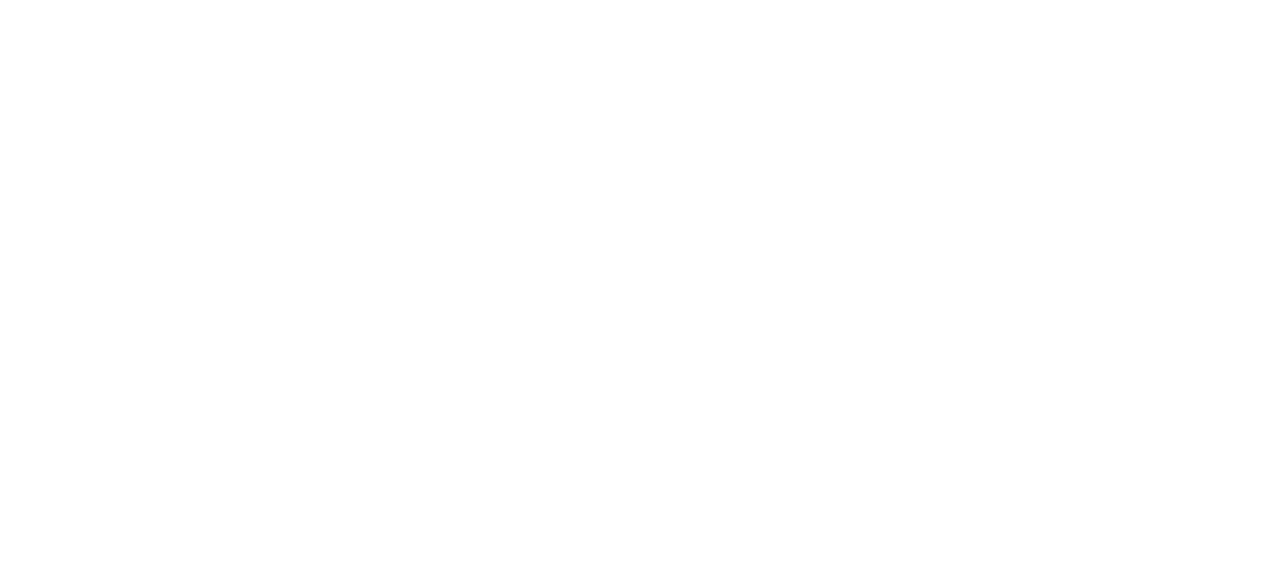
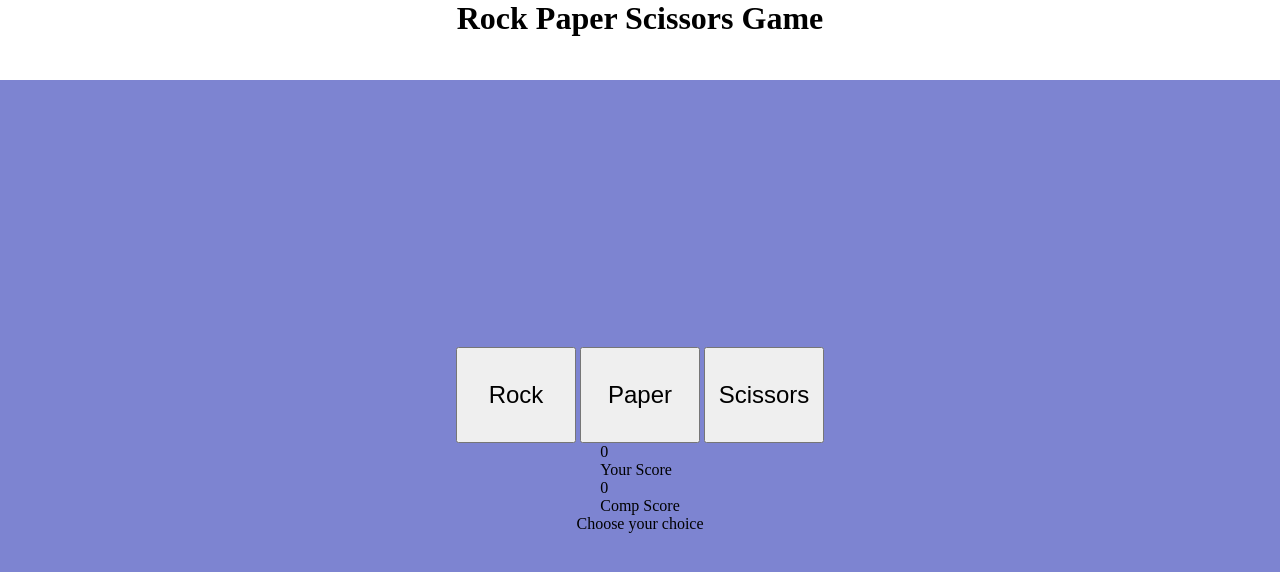
Before and after one commit to bCretive/Beginner-Programs, a plain HTML site: page Rock-Paper-Scissors-Game/index.html in a window 1280 px wide. Drawn offline with Linux system fonts and the light colour scheme; files that its build step writes are made by us from their sources.

Commit message:
Update index.html

```diff
--- a/Rock-Paper-Scissors-Game/index.html
+++ b/Rock-Paper-Scissors-Game/index.html
@@ -1 +1,30 @@
+<!DOCTYPE html>
 <html>
+  <head>
+    <meta http-equiv="content-type" content="text/html; charset=utf-8" />
+    <title>Rock Paper Scissors Game</title>
+    <link rel="stylesheet" href="styles.css" type="text/css" media="all" />
+  </head>
+  <body>
+    <h1>Rock Paper Scissors Game</h1>
+    <div id="game">
+      <div id="choices">
+        <button class="choice" id="rock">Rock</button>
+        <button class="choice" id="paper">Paper</button>
+        <button class="choice" id="scissors">Scissors</button>
+      </div>
+      <div id="scores">
+        <div class="userScore scores">
+          <p id="userScore">0</p>
+          <p>Your Score</p>
+        </div>
+        <div class="compScore scores">
+          <p id="compScore">0</p>
+          <p>Comp Score</p>
+        </div>
+      </div>
+      <div id="remark">Choose your choice</div>
+    </div>
+    <script src="app.js" type="text/javascript" charset="utf-8"></script>
+  </body>
+</html>
```
